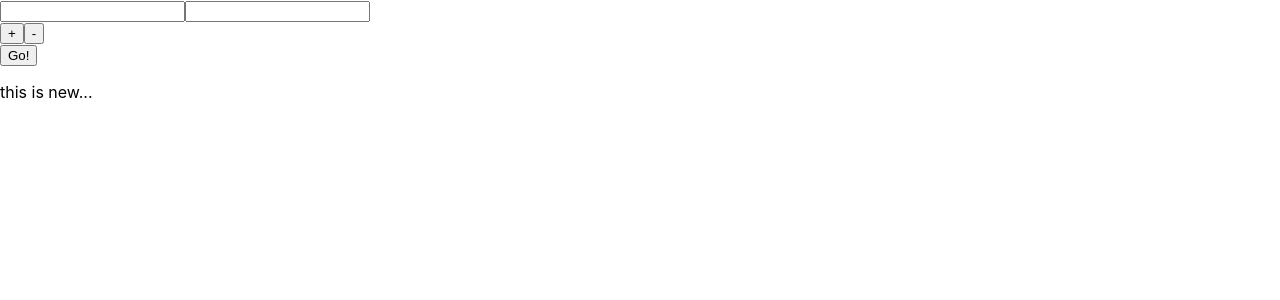
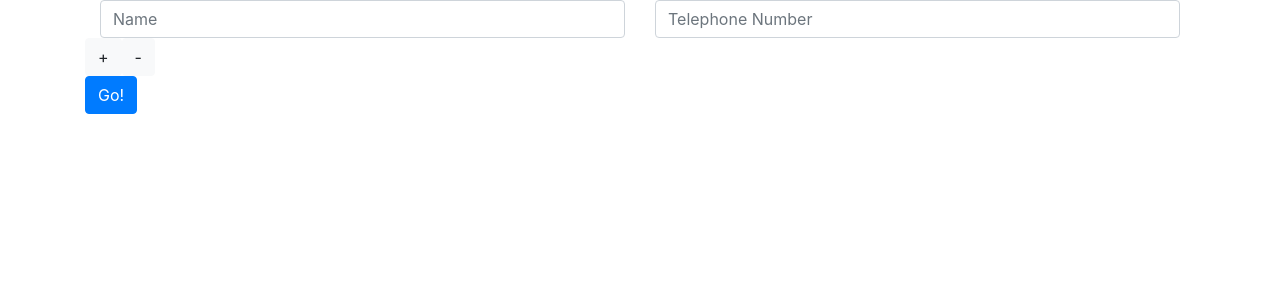
Before and after one commit to adithya-somasundaram/secret-santa, a React (Create React App) app: page / in a window 1280 px wide. Shown: the top 300 px of the page. Built offline with nearby package versions, Linux system fonts and the light colour scheme.

Commit message:
added bootstrap & change UI

```diff
--- a/src/App.js
+++ b/src/App.js
@@ -1,5 +1,6 @@
 import React from 'react';
 import logo from './logo.svg';
+import 'bootstrap/dist/css/bootstrap.min.css';
 import './App.css';
 
 import Home from './components/Home'
--- a/src/components/Home.js
+++ b/src/components/Home.js
@@ -1,4 +1,5 @@
 import React, { Component } from 'react'
+import { Button, Form, Col, Row, Container } from 'react-bootstrap';
 
 class Home extends Component {
 
@@ -22,16 +23,24 @@ class Home extends Component {
 
         var temp = [(
             <div>
-                <input id={0} type="text" onChange={e => {
+                <Container>
+                    <Row className="justify-content-md-center">
+                        <Col>
+                            <Form.Control placeholder="Name" id={0} type="text" onChange={e => {
                             console.log(0)
                             this.setUser(e.target.id, e.target.value)
                         }
                         } />
-                <input id={1} type="text" onChange={e => {
+                        </Col>
+                        <Col>
+                            <Form.Control placeholder="Telephone Number" id={1} type="text" onChange={e => {
                             console.log(1)
                             this.setNum(e.target.id - 1, e.target.value)
                         }
                         } />
+                        </Col>
+                    </Row>
+                </Container>
             </div>
         )];
 
@@ -53,15 +62,24 @@ class Home extends Component {
 
         var temp = [(
             <div>
-                <input id={this.state.total} type="text" onChange={e => {
+                <Container>
+                    <Row className="justify-content-md-center">
+                        <Col>
+                            <Form.Control placeholder="Name" id={this.state.total} type="text" onChange={e => {
                             console.log(e.target.id)
                             this.setUser(e.target.id / 2, e.target.value)
                         }} />
-                <input id={this.state.total + 1} type="text" onChange={e => {
+                        </Col>
+                        <Col>
+                            <Form.Control placeholder="Telephone Number" id={this.state.total + 1} type="text" onChange={e => {
                             console.log(e.target.id - 1)
                             this.setNum((e.target.id - 1) / 2, e.target.value)
                         }} />
+                        </Col>
+                    </Row>
+                </Container>
             </div>
+
         )];
 
         var x = this.state.entry.concat(temp);
@@ -115,13 +133,14 @@ class Home extends Component {
     render() {
         return (
             <div>
+                <Container>
                     {this.state.entry}
                     <div>
-                    <button onClick={() => { this.add() }}>+</button>
-                    <button onClick={() => { this.sub() }}>-</button>
+                        <Button variant="light" onClick={() => { this.add() }}>+</Button>
+                        <Button variant="light" onClick={() => { this.sub() }}>-</Button>
                     </div>
-                <button onClick={this.sendText}>Go!</button>
-                <p>this is new...</p>
+                    <Button variant="primary" onClick={this.sendText}>Go!</Button>
+                </Container>
             </div>
         )
     }
```
Lines whose indentation alone changed are shown as unchanged.
